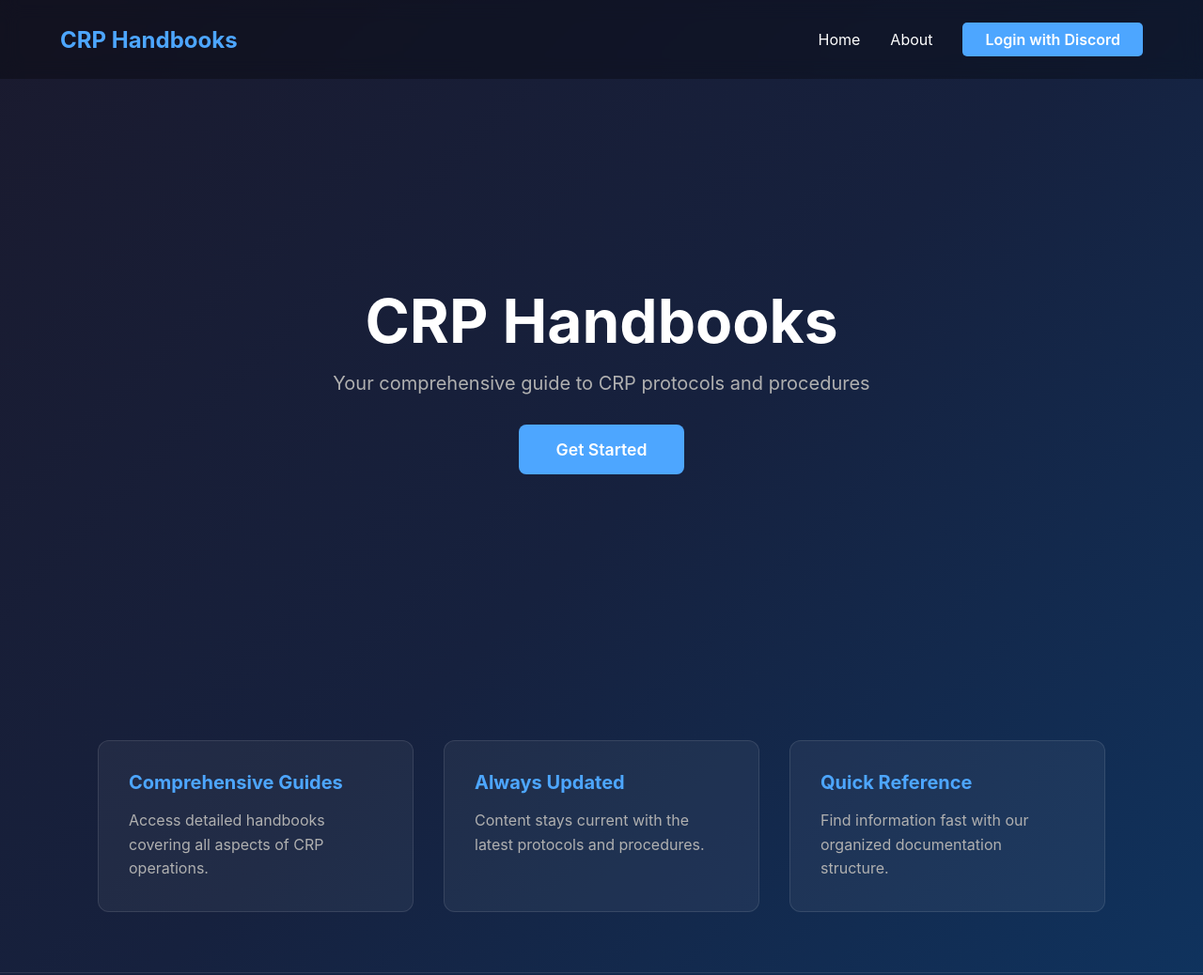
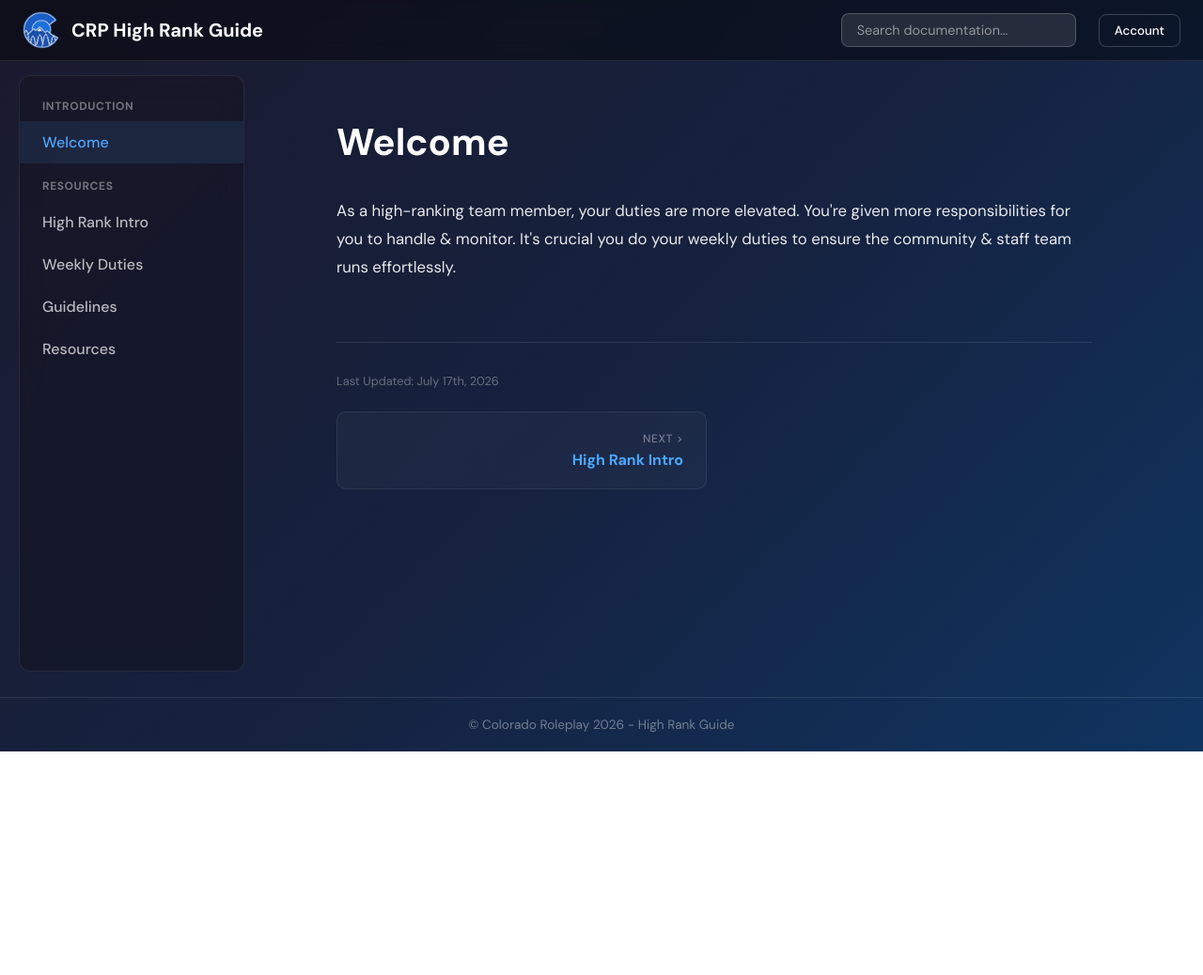
Before and after one commit to redst0ne8/CRPHandbooks, a plain HTML site: page index.html in a window 1280 px wide. Shown: the top 1038 px of the page at 94% size. After the commit the page ends 800 px from the top, so only its background shows below. Drawn offline with Linux system fonts and the light colour scheme.

Commit message:
Introduce placeholder data & basics of format

```diff
--- a/index.html
+++ b/index.html
@@ -4,43 +4,75 @@
     <meta charset="UTF-8">
     <meta name="viewport" content="width=device-width, initial-scale=1.0">
     <title>CRP Handbooks</title>
+    <link rel="preconnect" href="https://fonts.googleapis.com">
+    <link rel="preconnect" href="https://fonts.gstatic.com" crossorigin>
+    <link href="https://fonts.googleapis.com/css2?family=DM+Sans:wght@400;500;700&display=swap" rel="stylesheet">
     <link rel="stylesheet" href="style.css">
 </head>
 <body>
-    <nav class="navbar">
-        <div class="nav-brand">CRP Handbooks</div>
-        <div class="nav-links">
-            <a href="#home">Home</a>
-            <a href="#about">About</a>
-            <a href="#login" class="btn-login">Login with Discord</a>
+    <nav class="top-nav">
+        <div class="nav-left">
+            <div class="logo-container">
+                <img src="assets/logo.png" alt="Logo" class="logo">
+                <span class="brand-name">CRP High Rank Guide</span>
+            </div>
+        </div>
+        <div class="nav-right">
+            <div class="search-container">
+                <input type="text" placeholder="Search documentation..." class="search-input">
+            </div>
+            <div class="account-section">
+                <button class="account-btn">Account</button>
+            </div>
         </div>
     </nav>
 
-    <main class="hero">
-        <div class="hero-content">
-            <h1>CRP Handbooks</h1>
-            <p class="tagline">Your comprehensive guide to CRP protocols and procedures</p>
-            <a href="#docs" class="cta-button">Get Started</a>
-        </div>
-    </main>
+    <div class="main-container">
+        <aside class="sidebar">
+            <nav class="sidebar-nav">
+                <div class="nav-section">
+                    <div class="nav-section-title">Introduction</div>
+                    <a href="#welcome" class="nav-item active" data-page="welcome">Welcome</a>
+                </div>
+                <div class="nav-section">
+                    <div class="nav-section-title">Resources</div>
+                    <a href="#high-rank" class="nav-item" data-page="high-rank">High Rank Intro</a>
+                    <a href="#duties" class="nav-item" data-page="duties">Weekly Duties</a>
+                    <a href="#guidelines" class="nav-item" data-page="guidelines">Guidelines</a>
+                    <a href="#resources" class="nav-item" data-page="resources">Resources</a>
+                </div>
+            </nav>
+        </aside>
 
-    <section class="features">
-        <div class="feature-card">
-            <h3>Comprehensive Guides</h3>
-            <p>Access detailed handbooks covering all aspects of CRP operations.</p>
-        </div>
-        <div class="feature-card">
-            <h3>Always Updated</h3>
-            <p>Content stays current with the latest protocols and procedures.</p>
-        </div>
-        <div class="feature-card">
-            <h3>Quick Reference</h3>
-            <p>Find information fast with our organized documentation structure.</p>
-        </div>
-    </section>
+        <main class="content">
+            <div class="content-header">
+                <h1 class="page-title">Welcome</h1>
+            </div>
+
+            <div class="content-body">
+                <p>As a high-ranking team member, your duties are more elevated. You're given more responsibilities for you to handle & monitor. It's crucial you do your weekly duties to ensure the community & staff team runs effortlessly.</p>
+            </div>
+
+            <div class="pagination">
+                <div class="last-updated">Last Updated: July 17th, 2026</div>
+                <div class="pagination-buttons">
+                    <div class="pagination-back" id="prevPage" style="display: none;">
+                        <span class="pagination-label">&lt; Back</span>
+                        <span class="pagination-title"></span>
+                    </div>
+                    <div class="pagination-next" id="nextPage">
+                        <span class="pagination-label">Next &gt;</span>
+                        <span class="pagination-title">High Rank Intro</span>
+                    </div>
+                </div>
+            </div>
+        </main>
+    </div>
 
     <footer class="footer">
-        <p>&copy; 2026 CRP Handbooks. All rights reserved.</p>
+        <p>&copy; Colorado Roleplay 2026 - High Rank Guide</p>
     </footer>
+
+    <script src="script.js"></script>
 </body>
 </html>
--- /dev/null
+++ b/script.js
@@ -0,0 +1,113 @@
+const pages = {
+    'welcome': {
+        title: 'Welcome',
+        content: '<p>As a high-ranking team member, your duties are more elevated. You\'re given more responsibilities for you to handle & monitor. It\'s crucial you do your weekly duties to ensure the community & staff team runs effortlessly.</p>',
+        lastUpdated: 'July 17th, 2026'
+    },
+    'high-rank': {
+        title: 'High Rank Intro',
+        content: '<p>Welcome to the High Rank documentation section. Here you will find detailed information about your responsibilities and expectations.</p>',
+        lastUpdated: 'July 17th, 2026'
+    },
+    'duties': {
+        title: 'Weekly Duties',
+        content: '<p>Complete your assigned duties on time to maintain team efficiency and community standards.</p>',
+        lastUpdated: 'July 17th, 2026'
+    },
+    'guidelines': {
+        title: 'Guidelines',
+        content: '<p>Follow these guidelines to ensure consistent behavior and decision-making across the team.</p>',
+        lastUpdated: 'July 17th, 2026'
+    },
+    'resources': {
+        title: 'Resources',
+        content: '<p>Access helpful resources, templates, and tools to assist you in your role.</p>',
+        lastUpdated: 'July 17th, 2026'
+    }
+};
+
+const pageOrder = ['welcome', 'high-rank', 'duties', 'guidelines', 'resources'];
+
+document.addEventListener('DOMContentLoaded', function() {
+    const navItems = document.querySelectorAll('.nav-item');
+    const pageTitle = document.querySelector('.page-title');
+    const contentBody = document.querySelector('.content-body');
+    const nextPageEl = document.getElementById('nextPage');
+    const prevPageEl = document.getElementById('prevPage');
+    const lastUpdatedEl = document.querySelector('.last-updated');
+
+    function updatePage(pageId) {
+        const page = pages[pageId];
+        if (!page) return;
+
+        pageTitle.textContent = page.title;
+        contentBody.innerHTML = page.content;
+        lastUpdatedEl.textContent = 'Last Updated: ' + page.lastUpdated;
+
+        navItems.forEach(nav => {
+            nav.classList.remove('active');
+            if (nav.dataset.page === pageId) {
+                nav.classList.add('active');
+            }
+        });
+
+        const currentIndex = pageOrder.indexOf(pageId);
+        const nextIndex = currentIndex + 1;
+        const prevIndex = currentIndex - 1;
+
+        if (nextIndex < pageOrder.length) {
+            const nextPageId = pageOrder[nextIndex];
+            const nextPage = pages[nextPageId];
+            nextPageEl.style.display = 'flex';
+            nextPageEl.dataset.page = nextPageId;
+            nextPageEl.querySelector('.pagination-title').textContent = nextPage.title;
+        } else {
+            nextPageEl.style.display = 'none';
+        }
+
+        if (prevIndex >= 0) {
+            const prevPageId = pageOrder[prevIndex];
+            const prevPage = pages[prevPageId];
+            prevPageEl.style.display = 'flex';
+            prevPageEl.dataset.page = prevPageId;
+            prevPageEl.querySelector('.pagination-title').textContent = prevPage.title;
+        } else {
+            prevPageEl.style.display = 'none';
+        }
+
+        if (prevIndex < 0) {
+            nextPageEl.style.gridColumn = '1 / -1';
+            nextPageEl.style.alignItems = 'flex-end';
+        } else if (nextIndex >= pageOrder.length) {
+            prevPageEl.style.gridColumn = '1 / -1';
+            prevPageEl.style.alignItems = 'flex-start';
+        } else {
+            nextPageEl.style.gridColumn = '';
+            nextPageEl.style.alignItems = '';
+            prevPageEl.style.gridColumn = '';
+            prevPageEl.style.alignItems = '';
+        }
+
+        window.location.hash = pageId;
+    }
+
+    navItems.forEach(item => {
+        item.addEventListener('click', function(e) {
+            e.preventDefault();
+            updatePage(this.dataset.page);
+        });
+    });
+
+    nextPageEl.addEventListener('click', function() {
+        updatePage(this.dataset.page);
+    });
+
+    prevPageEl.addEventListener('click', function() {
+        updatePage(this.dataset.page);
+    });
+
+    const hash = window.location.hash.slice(1);
+    if (hash && pages[hash]) {
+        updatePage(hash);
+    }
+});
--- a/style.css
+++ b/style.css
@@ -5,129 +5,265 @@
 }
 
 body {
-    font-family: -apple-system, BlinkMacSystemFont, 'Segoe UI', Roboto, Oxygen, Ubuntu, sans-serif;
+    font-family: 'DM Sans', sans-serif;
     background: linear-gradient(135deg, #1a1a2e 0%, #16213e 50%, #0f3460 100%);
     color: #ffffff;
     min-height: 100vh;
+    display: flex;
+    flex-direction: column;
 }
 
-.navbar {
+.top-nav {
     display: flex;
     justify-content: space-between;
     align-items: center;
-    padding: 1.5rem 5%;
-    background: rgba(0, 0, 0, 0.3);
+    padding: 0.75rem 1.5rem;
+    background: rgba(0, 0, 0, 0.4);
     backdrop-filter: blur(10px);
+    border-bottom: 1px solid rgba(255, 255, 255, 0.1);
+    position: fixed;
+    top: 0;
+    left: 0;
+    right: 0;
+    z-index: 100;
 }
 
-.nav-brand {
-    font-size: 1.5rem;
-    font-weight: 700;
-    color: #4da6ff;
+.nav-left {
+    display: flex;
+    align-items: center;
 }
 
-.nav-links {
+.logo-container {
     display: flex;
     align-items: center;
-    gap: 2rem;
+    gap: 0.75rem;
 }
 
-.nav-links a {
-    color: #ffffff;
-    text-decoration: none;
-    transition: color 0.3s;
+.logo {
+    width: 40px;
+    height: 40px;
+    border-radius: 8px;
 }
 
-.nav-links a:hover {
-    color: #4da6ff;
-}
-
-.btn-login {
-    background: #4da6ff;
-    padding: 0.5rem 1.5rem;
-    border-radius: 5px;
-    color: #ffffff !important;
-    font-weight: 600;
-}
-
-.btn-login:hover {
-    background: #3d8ce6;
-}
-
-.hero {
-    display: flex;
-    align-items: center;
-    justify-content: center;
-    min-height: 80vh;
-    text-align: center;
-    padding: 2rem 5%;
-}
-
-.hero-content h1 {
-    font-size: 4rem;
-    margin-bottom: 1rem;
+.brand-name {
+    font-size: 1.25rem;
+    font-weight: 700;
     color: #ffffff;
 }
 
-.tagline {
-    font-size: 1.25rem;
-    color: #b0b0b0;
+.nav-right {
+    display: flex;
+    align-items: center;
+    gap: 1.5rem;
+}
+
+.search-container {
+    position: relative;
+}
+
+.search-input {
+    background: rgba(255, 255, 255, 0.1);
+    border: 1px solid rgba(255, 255, 255, 0.2);
+    border-radius: 8px;
+    padding: 0.5rem 1rem;
+    color: #ffffff;
+    font-family: 'DM Sans', sans-serif;
+    font-size: 0.9rem;
+    width: 250px;
+    transition: border-color 0.3s, width 0.3s;
+}
+
+.search-input::placeholder {
+    color: rgba(255, 255, 255, 0.5);
+}
+
+.search-input:focus {
+    outline: none;
+    border-color: #4da6ff;
+    width: 300px;
+}
+
+.account-btn {
+    background: transparent;
+    border: 1px solid rgba(255, 255, 255, 0.2);
+    border-radius: 8px;
+    padding: 0.5rem 1rem;
+    color: #ffffff;
+    font-family: 'DM Sans', sans-serif;
+    font-weight: 500;
+    cursor: pointer;
+    transition: background 0.3s;
+}
+
+.account-btn:hover {
+    background: rgba(255, 255, 255, 0.1);
+}
+
+.main-container {
+    display: flex;
+    margin-top: 65px;
+    padding: 20px;
+    flex: 1;
+}
+
+.sidebar {
+    width: 240px;
+    background: rgba(20, 20, 35, 0.6);
+    border: 1px solid rgba(255, 255, 255, 0.08);
+    border-radius: 12px;
+    padding: 1rem 0;
+    position: fixed;
+    top: 80px;
+    left: 20px;
+    bottom: 20px;
+    overflow-y: auto;
+    backdrop-filter: blur(12px);
+    max-height: calc(100vh - 65px - 40px - 60px);
+}
+
+.sidebar-nav {
+    display: flex;
+    flex-direction: column;
+}
+
+.nav-item {
+    display: block;
+    padding: 0.75rem 1.5rem;
+    color: rgba(255, 255, 255, 0.7);
+    text-decoration: none;
+    font-weight: 500;
+    transition: background 0.2s, color 0.2s;
+}
+
+.nav-item:hover {
+    background: rgba(255, 255, 255, 0.05);
+    color: #ffffff;
+}
+
+.nav-item.active {
+    color: #4da6ff;
+    background: rgba(77, 166, 255, 0.1);
+}
+
+.nav-section {
+    margin-bottom: 0.5rem;
+}
+
+.nav-section-title {
+    padding: 0.5rem 1.5rem;
+    font-size: 0.75rem;
+    font-weight: 700;
+    text-transform: uppercase;
+    letter-spacing: 0.05em;
+    color: rgba(255, 255, 255, 0.4);
+}
+
+.content {
+    flex: 1;
+    margin-left: 290px;
+    padding: 2.5rem 3rem;
+    max-width: 900px;
+}
+
+.content-header {
     margin-bottom: 2rem;
 }
 
-.cta-button {
-    display: inline-block;
-    background: #4da6ff;
+.page-title {
+    font-size: 2.5rem;
+    font-weight: 700;
+    margin-bottom: 1.5rem;
     color: #ffffff;
-    padding: 1rem 2.5rem;
-    text-decoration: none;
-    border-radius: 8px;
-    font-size: 1.1rem;
-    font-weight: 600;
-    transition: transform 0.3s, background 0.3s;
 }
 
-.cta-button:hover {
-    background: #3d8ce6;
-    transform: translateY(-2px);
+.header-image {
+    margin-bottom: 2rem;
 }
 
-.features {
-    display: grid;
-    grid-template-columns: repeat(auto-fit, minmax(280px, 1fr));
-    gap: 2rem;
-    padding: 4rem 5%;
-    max-width: 1200px;
-    margin: 0 auto;
+.custom-image {
+    width: 100%;
+    max-width: 400px;
+    height: auto;
+    border-radius: 12px;
+    border: 1px solid rgba(255, 255, 255, 0.1);
 }
 
-.feature-card {
-    background: rgba(255, 255, 255, 0.05);
-    padding: 2rem;
-    border-radius: 12px;
-    border: 1px solid rgba(255, 255, 255, 0.1);
-    transition: transform 0.3s, border-color 0.3s;
+.content-body {
+    line-height: 1.8;
+    color: rgba(255, 255, 255, 0.9);
+    font-size: 1.05rem;
 }
 
-.feature-card:hover {
-    transform: translateY(-5px);
-    border-color: #4da6ff;
+.content-body p {
+    margin-bottom: 1rem;
 }
 
-.feature-card h3 {
-    color: #4da6ff;
-    margin-bottom: 1rem;
-    font-size: 1.25rem;
+.pagination {
+    margin-top: 4rem;
+    padding-top: 2rem;
+    border-top: 1px solid rgba(255, 255, 255, 0.1);
 }
 
-.feature-card p {
-    color: #b0b0b0;
-    line-height: 1.6;
+.last-updated {
+    font-size: 0.8rem;
+    color: rgba(255, 255, 255, 0.35);
+    margin-bottom: 1.5rem;
+}
+
+.pagination-buttons {
+    display: grid;
+    grid-template-columns: 1fr 1fr;
+    gap: 1rem;
+}
+
+.pagination-back,
+.pagination-next {
+    display: flex;
+    flex-direction: column;
+    text-decoration: none;
+    padding: 1.25rem 1.5rem;
+    background: rgba(255, 255, 255, 0.03);
+    border: 1px solid rgba(255, 255, 255, 0.08);
+    transition: background 0.2s, border-color 0.2s;
+    cursor: pointer;
+}
+
+.pagination-back {
+    align-items: flex-start;
+    border-radius: 10px;
+}
+
+.pagination-next {
+    align-items: flex-end;
+    border-radius: 10px;
+}
+
+.pagination-back:hover,
+.pagination-next:hover {
+    background: rgba(77, 166, 255, 0.08);
+    border-color: rgba(77, 166, 255, 0.3);
+}
+
+.pagination-label {
+    font-size: 0.75rem;
+    font-weight: 500;
+    color: rgba(255, 255, 255, 0.4);
+    text-transform: uppercase;
+    letter-spacing: 0.05em;
+    margin-bottom: 0.25rem;
+}
+
+.pagination-title {
+    font-size: 1rem;
+    font-weight: 600;
+    color: #4da6ff;
 }
 
 .footer {
     text-align: center;
-    padding: 2rem;
-    color: #666;
+    padding: 1.25rem;
+    color: rgba(255, 255, 255, 0.4);
     border-top: 1px solid rgba(255, 255, 255, 0.1);
+    font-size: 0.85rem;
+    flex-shrink: 0;
 }
```
Also changed, not shown: assets/header-placeholder.svg (added), assets/logo-placeholder.png (added), assets/logo-placeholder.svg (added), assets/logo.png (added).
